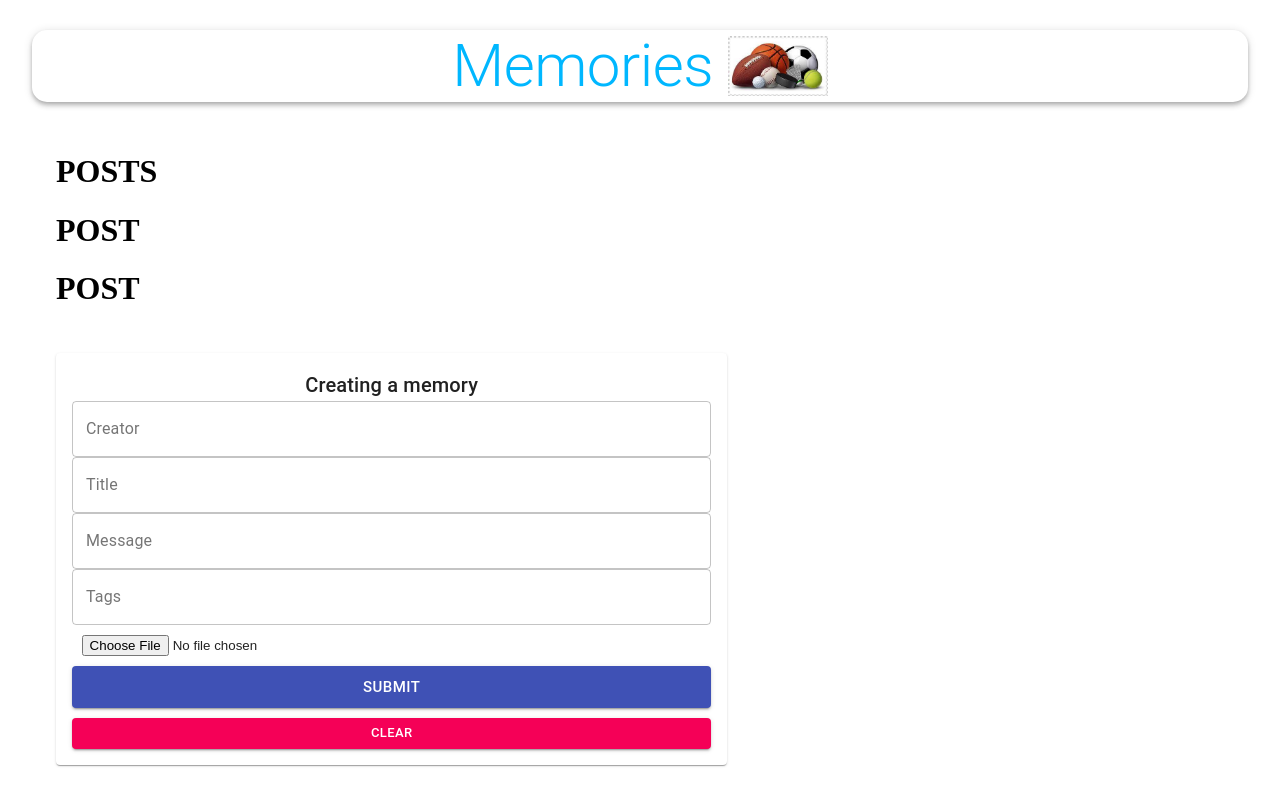
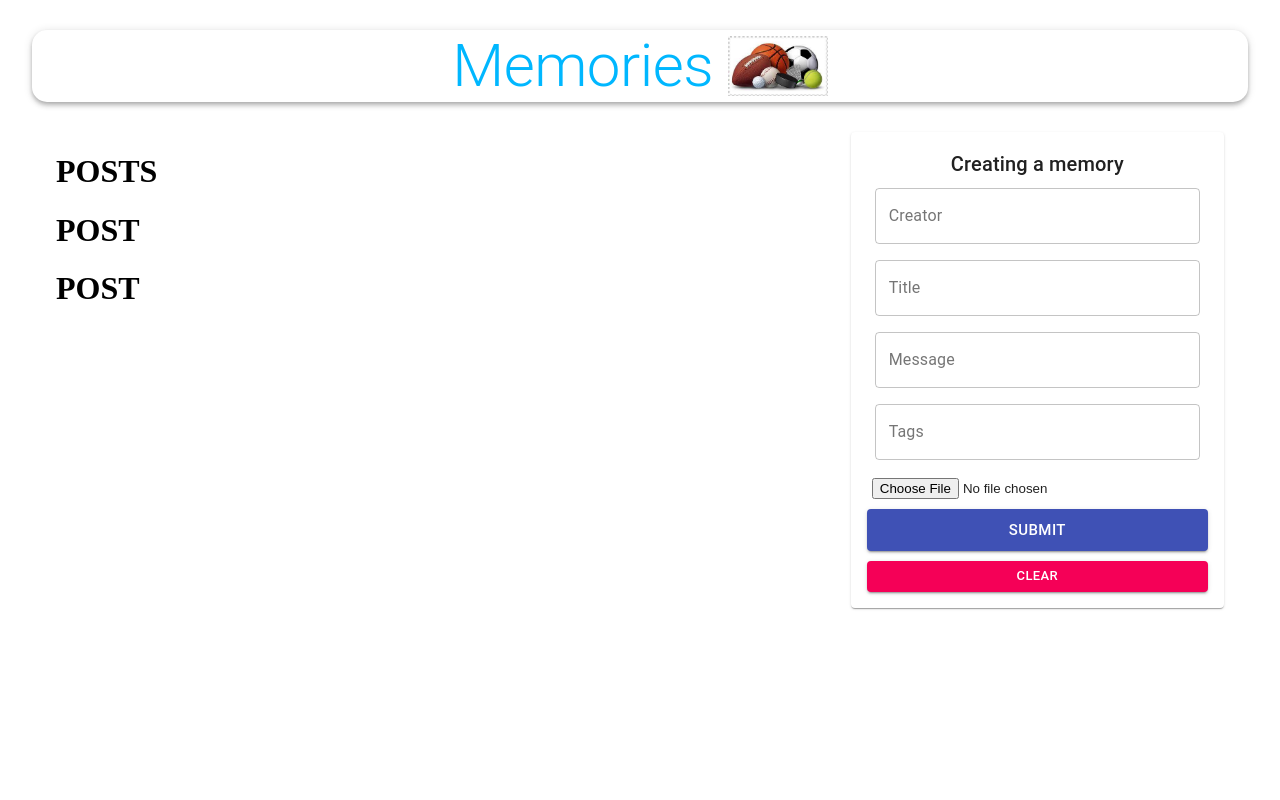
Before and after one commit to lat71/Final_Project, a React (Create React App) app in the folder client/: page / in a window 1280 px wide. Built offline with nearby package versions, Linux system fonts and the light colour scheme; no server answers.

Commit message:
Fixed some styling issues

```diff
--- a/client/src/App.js
+++ b/client/src/App.js
@@ -25,7 +25,7 @@ const App = () => {
                         <Grid item xs={12} sm={7}>
                             <Posts />
                         </Grid>
-                        <Grid item xs={12} sm={7}>
+                        <Grid item xs={12} sm={4}>
                             <Form />
                         </Grid>
                     </Grid>
--- a/client/src/components/Form/Form.js
+++ b/client/src/components/Form/Form.js
@@ -23,7 +23,7 @@ const Form = () => {
 
     return (
         <Paper className={styles.paper}>
-            <form autoComplete="off" noValidate className={styles.form} onSubmit={handleSubmit}>
+            <form autoComplete="off" noValidate className={`${styles.root} ${styles.form}`} onSubmit={handleSubmit}>
                 <Typography variant="h6">Creating a memory</Typography>
                 <TextField
                 name="creator"
```
